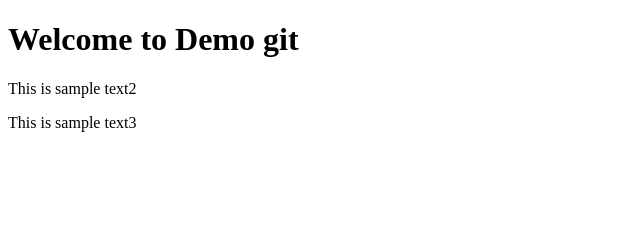
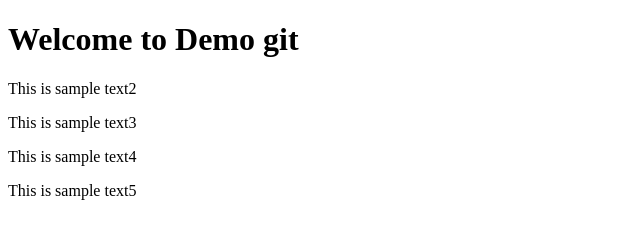
Before and after one commit to Fiinnz/DEMO-GIT2, a plain HTML site: page index.html in a window 1280 px wide. Shown: the whole page, without its empty margins (0-640 px from the left). Drawn offline with Linux system fonts and the light colour scheme.

Commit message:
add two more texts

```diff
--- a/index.html
+++ b/index.html
@@ -5,5 +5,7 @@
     <h1>Welcome to Demo git </h1>
     <p> This is sample text2 </p>
     <p> This is sample text3 </p>
+    <p> This is sample text4 </p>
+    <p> This is sample text5 </p>
 </body>
 </html>
```
